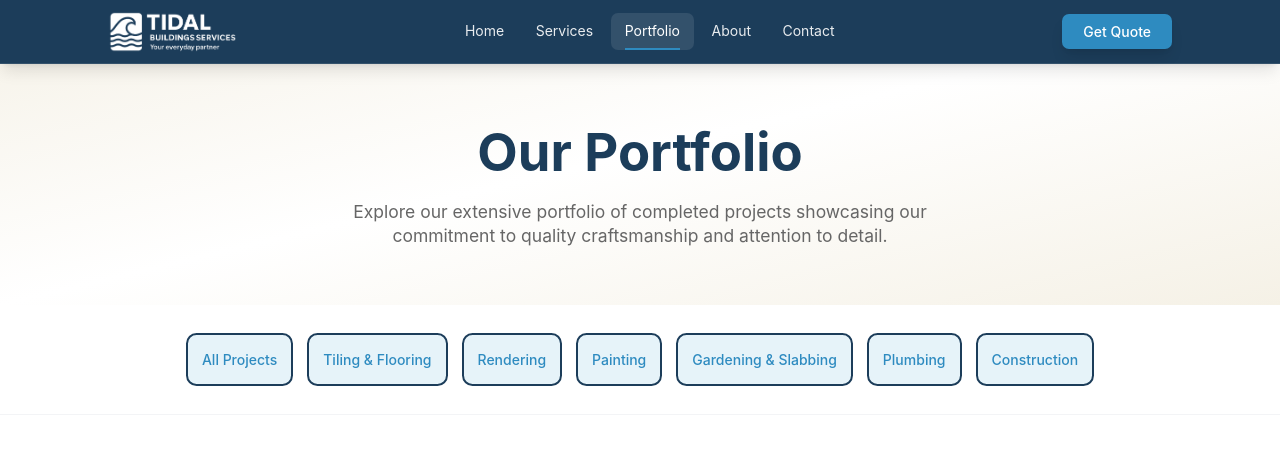
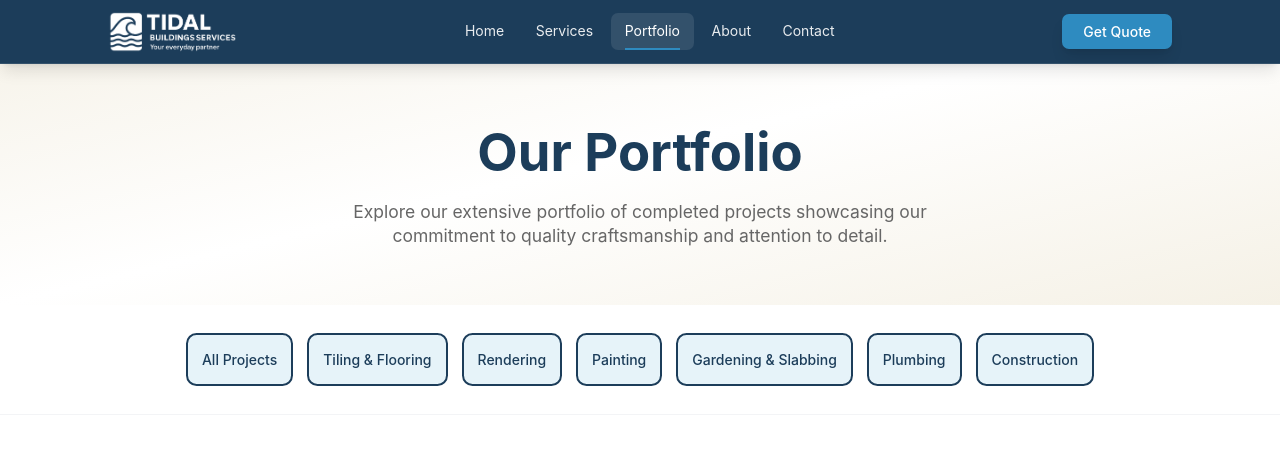
Before and after one commit to biziwebltd/tidal-building, a React app: page portfolio.html in a window 1280 px wide. Shown: the top 463 px of the page. Built offline with nearby package versions, Linux system fonts and the light colour scheme.

Commit message:
portfolio.html

```diff
--- a/portfolio.html
+++ b/portfolio.html
@@ -117,13 +117,13 @@
         <section class="py-8 bg-white border-b border-gray-100">
             <div class="max-w-7xl mx-auto px-4 sm:px-6 lg:px-8">
                 <div class="flex flex-wrap justify-center gap-4">
-                    <button class="filter-btn active bg-[#E6F3F9] text-[#2E8BC0] border-2 border-[#1C3D5A]  hover:bg-[#1C3D5A] hover:text-white px-4 py-4 rounded-xl transition-all duration-200 group" data-filter="all">All Projects</button>
-                    <button class="filter-btn bg-[#E6F3F9] text-[#2E8BC0] border-2 border-[#1C3D5A]  hover:bg-[#1C3D5A] hover:text-white px-4 py-4 rounded-xl transition-all duration-200 group" data-filter="tiling">Tiling & Flooring</button>
-                    <button class="filter-btn bg-[#E6F3F9] text-[#2E8BC0] border-2 border-[#1C3D5A]  hover:bg-[#1C3D5A] hover:text-white px-4 py-4 rounded-xl transition-all duration-200 group" data-filter="rendering">Rendering</button>
-                    <button class="filter-btn bg-[#E6F3F9] text-[#2E8BC0] border-2 border-[#1C3D5A]  hover:bg-[#1C3D5A] hover:text-white px-4 py-4 rounded-xl transition-all duration-200 group" data-filter="painting">Painting</button>
-                    <button class="filter-btn bg-[#E6F3F9] text-[#2E8BC0] border-2 border-[#1C3D5A]  hover:bg-[#1C3D5A] hover:text-white px-4 py-4 rounded-xl transition-all duration-200 group" data-filter="garden">Gardening & Slabbing</button>
-                    <button class="filter-btn bg-[#E6F3F9] text-[#2E8BC0] border-2 border-[#1C3D5A]  hover:bg-[#1C3D5A] hover:text-white px-4 py-4 rounded-xl transition-all duration-200 group" data-filter="plumbing">Plumbing</button>
-                    <button class="filter-btn bg-[#E6F3F9] text-[#2E8BC0] border-2 border-[#1C3D5A]  hover:bg-[#1C3D5A] hover:text-white px-4 py-4 rounded-xl transition-all duration-200 group" data-filter="construction">Construction</button>
+                    <button class="filter-btn active bg-[#E6F3F9] text-[#1C3D5A] border-2 border-[#1C3D5A]  hover:bg-[#1C3D5A] hover:text-white px-4 py-4 rounded-xl transition-all duration-200 group" data-filter="all">All Projects</button>
+                    <button class="filter-btn bg-[#E6F3F9] text-[#1C3D5A] border-2 border-[#1C3D5A]  hover:bg-[#1C3D5A] hover:text-white px-4 py-4 rounded-xl transition-all duration-200 group" data-filter="tiling">Tiling & Flooring</button>
+                    <button class="filter-btn bg-[#E6F3F9] text-[#1C3D5A] border-2 border-[#1C3D5A]  hover:bg-[#1C3D5A] hover:text-white px-4 py-4 rounded-xl transition-all duration-200 group" data-filter="rendering">Rendering</button>
+                    <button class="filter-btn bg-[#E6F3F9] text-[#1C3D5A] border-2 border-[#1C3D5A]  hover:bg-[#1C3D5A] hover:text-white px-4 py-4 rounded-xl transition-all duration-200 group" data-filter="painting">Painting</button>
+                    <button class="filter-btn bg-[#E6F3F9] text-[#1C3D5A] border-2 border-[#1C3D5A]  hover:bg-[#1C3D5A] hover:text-white px-4 py-4 rounded-xl transition-all duration-200 group" data-filter="garden">Gardening & Slabbing</button>
+                    <button class="filter-btn bg-[#E6F3F9] text-[#1C3D5A] border-2 border-[#1C3D5A]  hover:bg-[#1C3D5A] hover:text-white px-4 py-4 rounded-xl transition-all duration-200 group" data-filter="plumbing">Plumbing</button>
+                    <button class="filter-btn bg-[#E6F3F9] text-[#1C3D5A] border-2 border-[#1C3D5A]  hover:bg-[#1C3D5A] hover:text-white px-4 py-4 rounded-xl transition-all duration-200 group" data-filter="construction">Construction</button>
                 </div>
             </div>
         </section>
```
